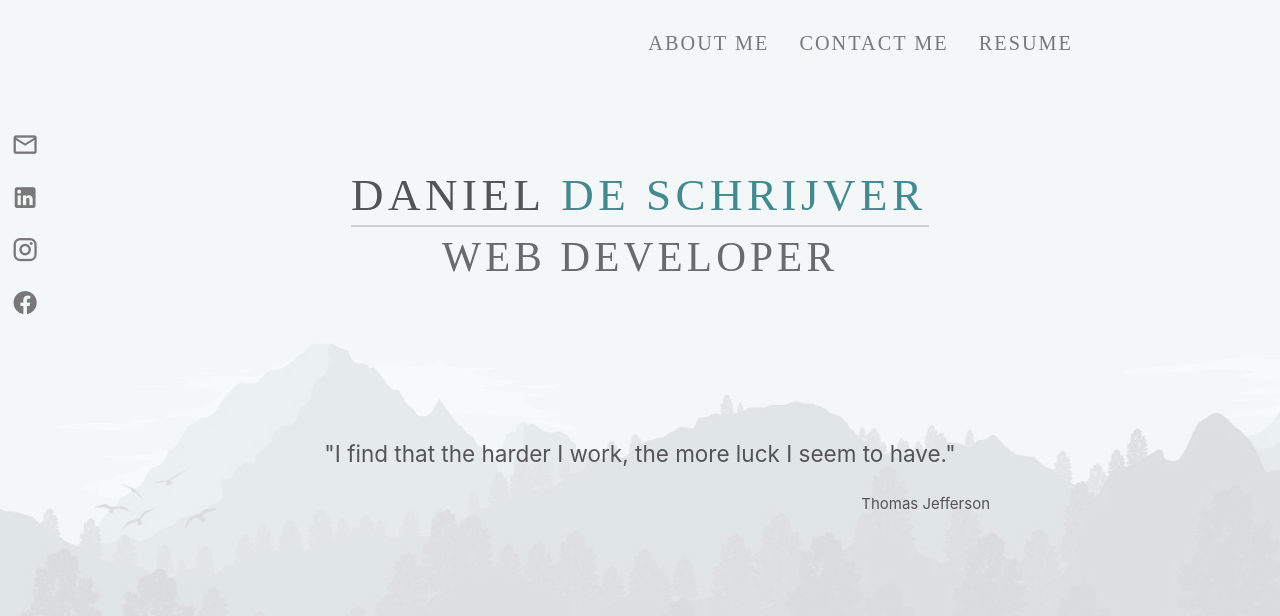
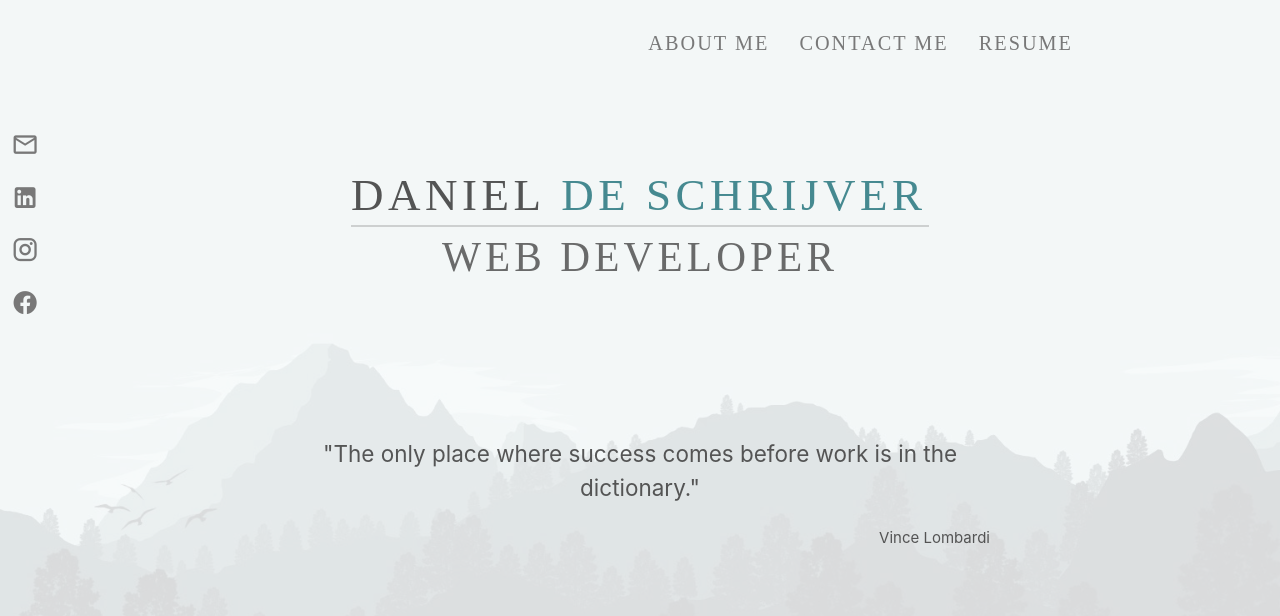
Before and after one commit to scripton/scripton.github.io, a Jekyll site: the page built from index.html, in a window 1280 px wide. Shown: the top 616 px of the page. Built offline with Jekyll 4.4.1, drawn with Linux system fonts in a browser that asks for light colours; nearby versions of some CDN libraries; some web fonts are replaced.

Commit message:
Updated homepage quote

```diff
--- a/_layouts/home.html
+++ b/_layouts/home.html
@@ -84,8 +84,8 @@
 
     <section class="intro-content fade-in">
         <div class="quote-wrapper">
-            <p class="quote">"I find that the harder I work, the more luck I seem to have."</p>
-            <span class="author">Thomas Jefferson</span>
+            <p class="quote">"The only place where success comes before work is in the dictionary."</p>
+            <span class="author">Vince Lombardi</span>
         </div>
     </section>
 </body>
```
